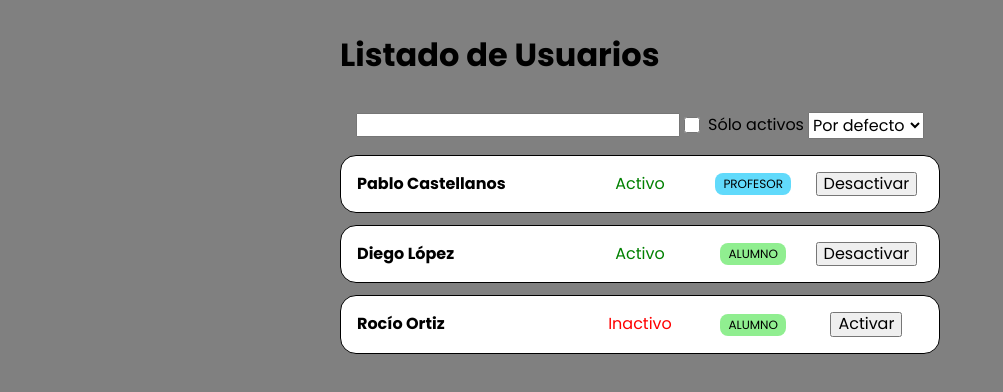
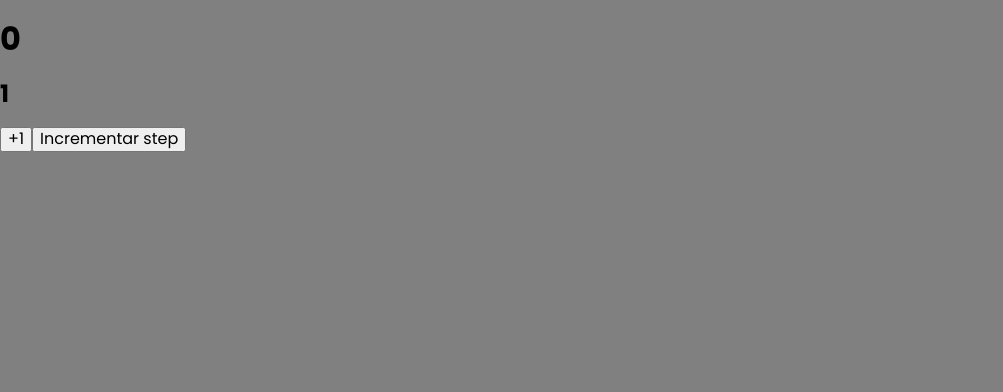
Before and after one commit to diloes/react-users-list, a React (Vite) app: page / in a window 1280 px wide. Shown: the top 392 px of the page, without its empty margins (0-1003 px from the left). Built offline with nearby package versions, Linux system fonts and the light colour scheme.

Commit message:
useEffect y sus dependencias

```diff
--- a/src/App.jsx
+++ b/src/App.jsx
@@ -1,26 +1,26 @@
-import UsersList from './components/UsersList'
+import { useEffect, useState } from 'react'
 
-const USERS = [
-	{
-		id: 0,
-		name: 'Pablo Castellanos',
-		active: true,
-		role: 'teacher'
-	},
-	{
-		id: 1,
-		name: 'Diego López',
-		active: true,
-		role: 'student'
-	},
-	{
-		id: 2,
-		name: 'Rocío Ortiz',
-		active: false,
-		role: 'student'
-	}
-]
+const App = () => {
+	const [count, setCount] = useState(0)
+	const [step, setStep] = useState(1)
 
-const App = () => <UsersList initialUsers={USERS} />
+	console.log('Render Antes de useEffect')
+
+	useEffect(() => {
+		document.title = count
+		console.log('useEffect')
+	}, [count])
+
+	console.log('Render después de useEfect')
+
+	return (
+		<div>
+			<h1>{count}</h1>
+			<h2>{step}</h2>
+			<button onClick={() => setCount(count + step)}>+{step}</button>
+			<button onClick={() => setStep(step + 1)}>Incrementar step</button>
+		</div>
+	)
+}
 
 export default App
```
